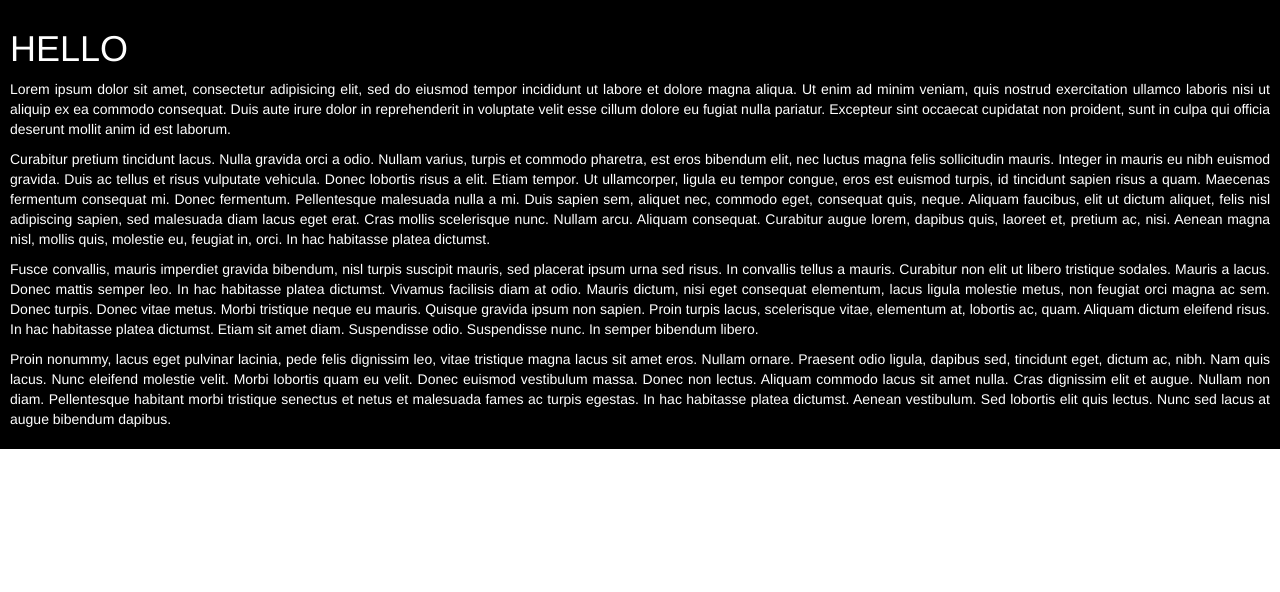
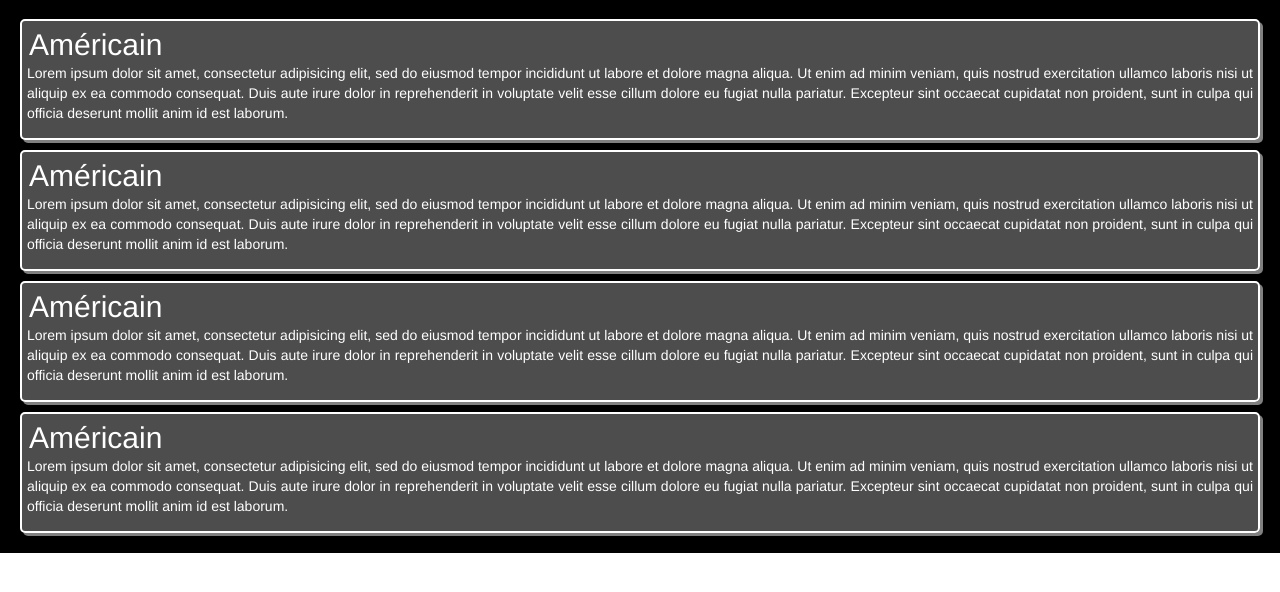
Before and after one commit to peiryg/Site_foodtruck, a PHP site: page / in a window 1280 px wide. Shown: the part 51-643 px from the top of the page. Run offline with PHP 8.4, Linux system fonts and the light colour scheme; some libraries are stand-ins or nearby versions.

Commit message:
Mise en page du contenu

```diff
--- a/index.php
+++ b/index.php
@@ -41,20 +41,22 @@
             </div>
         </nav>
         <div class="contenu">
-
-            <h1>HELLO</h1>
-            <p>
-                Lorem ipsum dolor sit amet, consectetur adipisicing elit, sed do eiusmod tempor incididunt ut labore et dolore magna aliqua. Ut enim ad minim veniam, quis nostrud exercitation ullamco laboris nisi ut aliquip ex ea commodo consequat. Duis aute irure dolor in reprehenderit in voluptate velit esse cillum dolore eu fugiat nulla pariatur. Excepteur sint occaecat cupidatat non proident, sunt in culpa qui officia deserunt mollit anim id est laborum.
-            </p>
-            <p>
-                Curabitur pretium tincidunt lacus. Nulla gravida orci a odio. Nullam varius, turpis et commodo pharetra, est eros bibendum elit, nec luctus magna felis sollicitudin mauris. Integer in mauris eu nibh euismod gravida. Duis ac tellus et risus vulputate vehicula. Donec lobortis risus a elit. Etiam tempor. Ut ullamcorper, ligula eu tempor congue, eros est euismod turpis, id tincidunt sapien risus a quam. Maecenas fermentum consequat mi. Donec fermentum. Pellentesque malesuada nulla a mi. Duis sapien sem, aliquet nec, commodo eget, consequat quis, neque. Aliquam faucibus, elit ut dictum aliquet, felis nisl adipiscing sapien, sed malesuada diam lacus eget erat. Cras mollis scelerisque nunc. Nullam arcu. Aliquam consequat. Curabitur augue lorem, dapibus quis, laoreet et, pretium ac, nisi. Aenean magna nisl, mollis quis, molestie eu, feugiat in, orci. In hac habitasse platea dictumst.
-            </p>
-            <p>
-                Fusce convallis, mauris imperdiet gravida bibendum, nisl turpis suscipit mauris, sed placerat ipsum urna sed risus. In convallis tellus a mauris. Curabitur non elit ut libero tristique sodales. Mauris a lacus. Donec mattis semper leo. In hac habitasse platea dictumst. Vivamus facilisis diam at odio. Mauris dictum, nisi eget consequat elementum, lacus ligula molestie metus, non feugiat orci magna ac sem. Donec turpis. Donec vitae metus. Morbi tristique neque eu mauris. Quisque gravida ipsum non sapien. Proin turpis lacus, scelerisque vitae, elementum at, lobortis ac, quam. Aliquam dictum eleifend risus. In hac habitasse platea dictumst. Etiam sit amet diam. Suspendisse odio. Suspendisse nunc. In semper bibendum libero.
-            </p>
-            <p>
-                Proin nonummy, lacus eget pulvinar lacinia, pede felis dignissim leo, vitae tristique magna lacus sit amet eros. Nullam ornare. Praesent odio ligula, dapibus sed, tincidunt eget, dictum ac, nibh. Nam quis lacus. Nunc eleifend molestie velit. Morbi lobortis quam eu velit. Donec euismod vestibulum massa. Donec non lectus. Aliquam commodo lacus sit amet nulla. Cras dignissim elit et augue. Nullam non diam. Pellentesque habitant morbi tristique senectus et netus et malesuada fames ac turpis egestas. In hac habitasse platea dictumst. Aenean vestibulum. Sed lobortis elit quis lectus. Nunc sed lacus at augue bibendum dapibus.
-            </p>
+            <div class="commande">
+                <h2 class="titreCommande">Américain</h2>
+                <p>Lorem ipsum dolor sit amet, consectetur adipisicing elit, sed do eiusmod tempor incididunt ut labore et dolore magna aliqua. Ut enim ad minim veniam, quis nostrud exercitation ullamco laboris nisi ut aliquip ex ea commodo consequat. Duis aute irure dolor in reprehenderit in voluptate velit esse cillum dolore eu fugiat nulla pariatur. Excepteur sint occaecat cupidatat non proident, sunt in culpa qui officia deserunt mollit anim id est laborum.</p>
+            </div>
+            <div class="commande">
+                <h2 class="titreCommande">Américain</h2>
+                <p>Lorem ipsum dolor sit amet, consectetur adipisicing elit, sed do eiusmod tempor incididunt ut labore et dolore magna aliqua. Ut enim ad minim veniam, quis nostrud exercitation ullamco laboris nisi ut aliquip ex ea commodo consequat. Duis aute irure dolor in reprehenderit in voluptate velit esse cillum dolore eu fugiat nulla pariatur. Excepteur sint occaecat cupidatat non proident, sunt in culpa qui officia deserunt mollit anim id est laborum.</p>
+            </div>
+            <div class="commande">
+                <h2 class="titreCommande">Américain</h2>
+                <p>Lorem ipsum dolor sit amet, consectetur adipisicing elit, sed do eiusmod tempor incididunt ut labore et dolore magna aliqua. Ut enim ad minim veniam, quis nostrud exercitation ullamco laboris nisi ut aliquip ex ea commodo consequat. Duis aute irure dolor in reprehenderit in voluptate velit esse cillum dolore eu fugiat nulla pariatur. Excepteur sint occaecat cupidatat non proident, sunt in culpa qui officia deserunt mollit anim id est laborum.</p>
+            </div>
+            <div class="commande">
+                <h2 class="titreCommande">Américain</h2>
+                <p>Lorem ipsum dolor sit amet, consectetur adipisicing elit, sed do eiusmod tempor incididunt ut labore et dolore magna aliqua. Ut enim ad minim veniam, quis nostrud exercitation ullamco laboris nisi ut aliquip ex ea commodo consequat. Duis aute irure dolor in reprehenderit in voluptate velit esse cillum dolore eu fugiat nulla pariatur. Excepteur sint occaecat cupidatat non proident, sunt in culpa qui officia deserunt mollit anim id est laborum.</p>
+            </div>
         </div>
         <footer>
             Bonsoir
--- a/style.css
+++ b/style.css
@@ -16,3 +16,15 @@ footer{
     background-color: white;
     height: 100px;
 }
+.commande{
+    padding: 5px;
+    border: 2px solid white;
+    border-radius: 5px;
+    box-shadow: 3px 3px 0px rgba(255, 255, 255, 0.5);
+    background-color: rgba(255, 255, 255, 0.3);
+    color: white;
+    margin: 10px;
+}
+.titreCommande{
+    margin: 2px;
+}
```
Also changed, not shown: commandes.php (+16 -14 lines).
